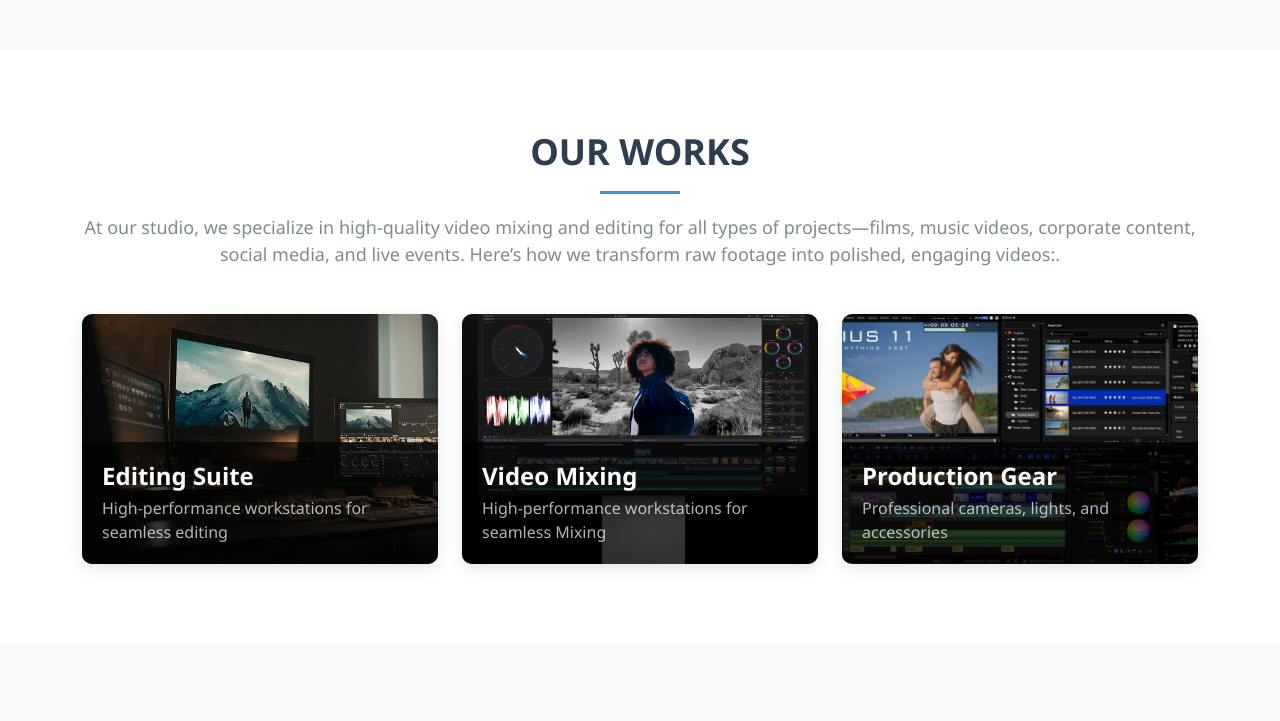
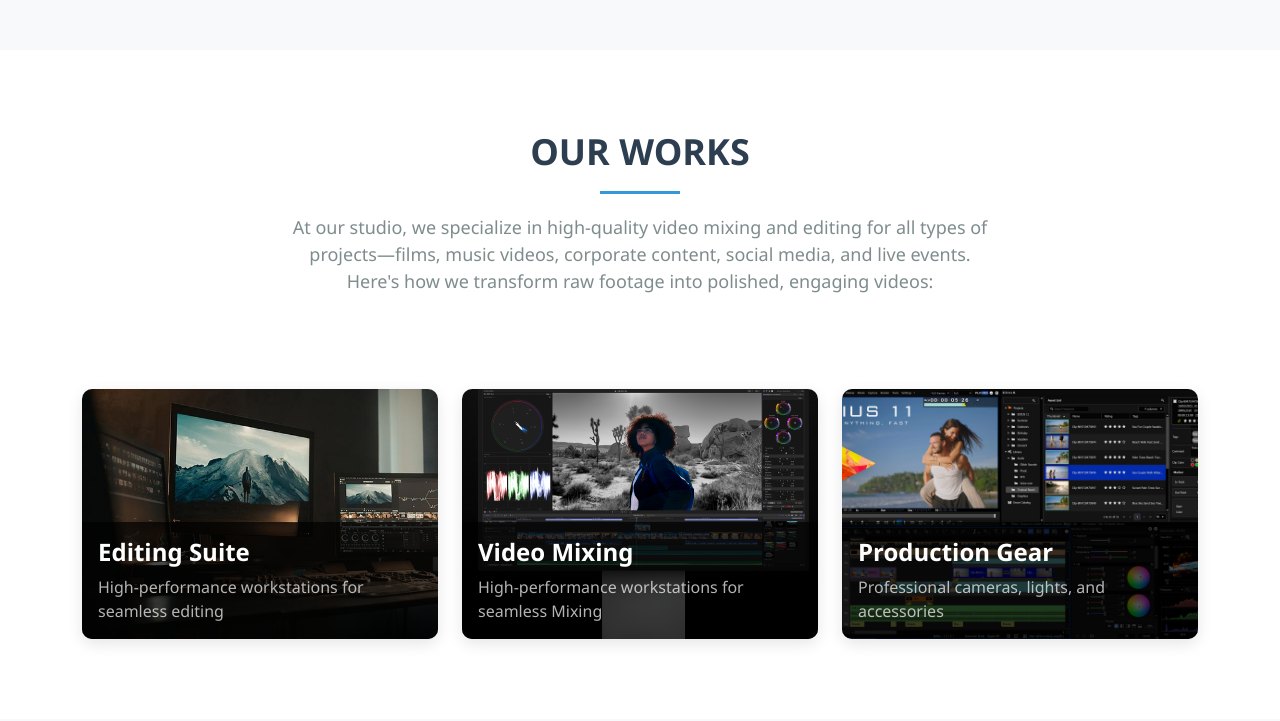
Before and after one commit to garimavideoedit/Garimavideo, a plain HTML site: page index.html in a window 1280 px wide. Shown: the part 2220-2941 px from the top of the page. Drawn offline with nearby package versions, Linux system fonts and the light colour scheme.

Commit message:
Update index.html

```diff
--- a/index.html
+++ b/index.html
@@ -153,41 +153,38 @@
     <!-- Studio Section -->
   <section id="studio" class="studio">
     <div class="container">
-            <div class="section-title">
+        <div class="section-title text-center mb-5">
             <h2>Our Works</h2>
-                <p>At our studio, we specialize in high-quality video mixing and editing for all types of
-                    projects—films, music videos, corporate content, social media, and live events. Here’s how we
-                    transform raw footage into polished, engaging videos:.</p>
+            <p class="mx-auto" style="max-width: 700px;">At our studio, we specialize in high-quality video mixing and editing for all types of projects—films, music videos, corporate content, social media, and live events. Here's how we transform raw footage into polished, engaging videos:</p>
         </div>
-            <div class="row g-4">
+        <div class="row g-4 justify-content-center">
             <div class="col-md-6 col-lg-4">
-                    <div class="studio-item">
-                        <img src="photo.jpg">
-                        <div class="studio-info">
-                            <h4>Editing Suite</h4>
-                            <p>High-performance workstations for seamless editing</p>
+                <div class="studio-item h-100">
+                    <img src="photo.jpg" class="img-fluid w-100" alt="Editing Suite">
+                    <div class="studio-info p-3">
+                        <h4 class="mb-2">Editing Suite</h4>
+                        <p class="mb-0">High-performance workstations for seamless editing</p>
                     </div>
                 </div>
             </div>
             <div class="col-md-6 col-lg-4">
-                    <div class="studio-item">
-                        <img src="Screenshot 2025-04-05 182757.png">
-                        <div class="studio-info">
-                            <h4>Video Mixing</h4>
-                            <p>High-performance workstations for seamless Mixing</p>
+                <div class="studio-item h-100">
+                    <img src="Screenshot 2025-04-05 182757.png" class="img-fluid w-100" alt="Video Mixing">
+                    <div class="studio-info p-3">
+                        <h4 class="mb-2">Video Mixing</h4>
+                        <p class="mb-0">High-performance workstations for seamless Mixing</p>
                     </div>
                 </div>
             </div>
             <div class="col-md-6 col-lg-4">
-                    <div class="studio-item">
-                        <img src="editing software Edius.jpg">
-                        <div class="studio-info">
-                            <h4>Production Gear</h4>
-                            <p>Professional cameras, lights, and accessories</p>
+                <div class="studio-item h-100">
+                    <img src="editing software Edius.jpg" class="img-fluid w-100" alt="Production Gear">
+                    <div class="studio-info p-3">
+                        <h4 class="mb-2">Production Gear</h4>
+                        <p class="mb-0">Professional cameras, lights, and accessories</p>
                     </div>
                 </div>
             </div>
-
         </div>
     </div>
 </section>
```
Lines whose indentation alone changed are shown as unchanged.
